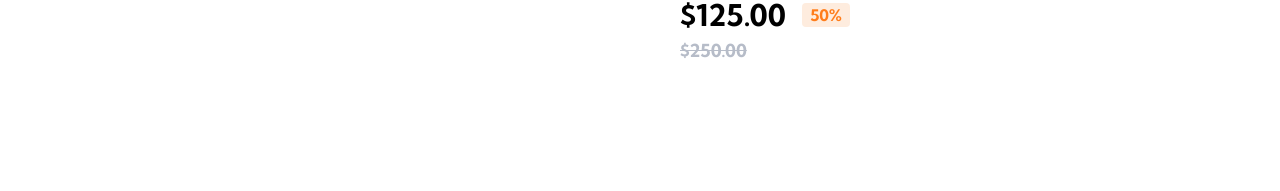
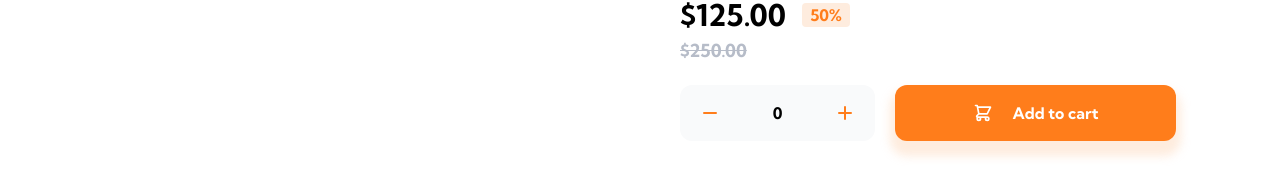
Before and after one commit to DrewIndeed/e-commerce-product-page, a React (Create React App) app in the folder react-application/: page / in a window 1280 px wide. Shown: the part 411-602 px from the top of the page. Built offline with nearby package versions, Linux system fonts and the light colour scheme.

Commit message:
10. quantity section and add to cart button

```diff
--- a/react-application/src/components/InfoShowcase/InfoShowcase.jsx
+++ b/react-application/src/components/InfoShowcase/InfoShowcase.jsx
@@ -1,6 +1,8 @@
 import React from 'react';
 import './infoShowcase.css';
 import { images } from '../../assets/index.js';
+import { ShoppingCartIcon } from '@heroicons/react/outline';
+import { PlusIcon, MinusIcon } from '@heroicons/react/solid';
 
 const InfoShowcase = () => {
   return (
@@ -52,7 +54,7 @@ const InfoShowcase = () => {
           the weather can offer.
         </h3>
 
-        <div className="flex lg:flex-col justify-between">
+        <div className="flex lg:flex-col justify-between mb-5">
           <div className="flex items-center">
             <h3 className="current-price font-bold text-3xl mr-4">$125.00</h3>
             <div className="off-percent rounded flex items-center justify-center h-6 w-12">
@@ -62,6 +64,20 @@ const InfoShowcase = () => {
 
           <h4 className="off-price font-bold text-lg pt-1">$250.00</h4>
         </div>
+
+        <div className="flex flex-col lg:flex-row w-full lg:space-x-5">
+          <div className="bg-gray-50 lg:flex-1 items-center py-4 px-5 mb-5 lg:mb-0 rounded-xl flex justify-between">
+            <MinusIcon className="cursor-pointer plus-icon w-5 h-5" />
+            <h3 id="quanity" className="font-bold">
+              0
+            </h3>
+            <PlusIcon className="cursor-pointer minus-icon w-5 h-5" />
+          </div>
+          <div className="add-to-cart cursor-pointer lg:grow flex items-center rounded-xl py-4 lg:py-0 justify-center space-x-5">
+            <ShoppingCartIcon className="w-5 h-5" />
+            <h3 className="font-bold">Add to cart</h3>
+          </div>
+        </div>
       </div>
     </div>
   );
--- a/react-application/src/components/InfoShowcase/infoShowcase.css
+++ b/react-application/src/components/InfoShowcase/infoShowcase.css
@@ -26,3 +26,19 @@
   color: var(--grayish-blue);
   text-decoration: line-through;
 }
+
+.plus-icon,
+.minus-icon {
+  color: var(--orange);
+}
+
+.add-to-cart {
+  background-color: var(--orange);
+  color: var(--white);
+  box-shadow: 0 10px 10px 5px var(--light-orange);
+  transition: all 400ms;
+}
+
+.add-to-cart:hover {
+  opacity: 0.75;
+}
```
